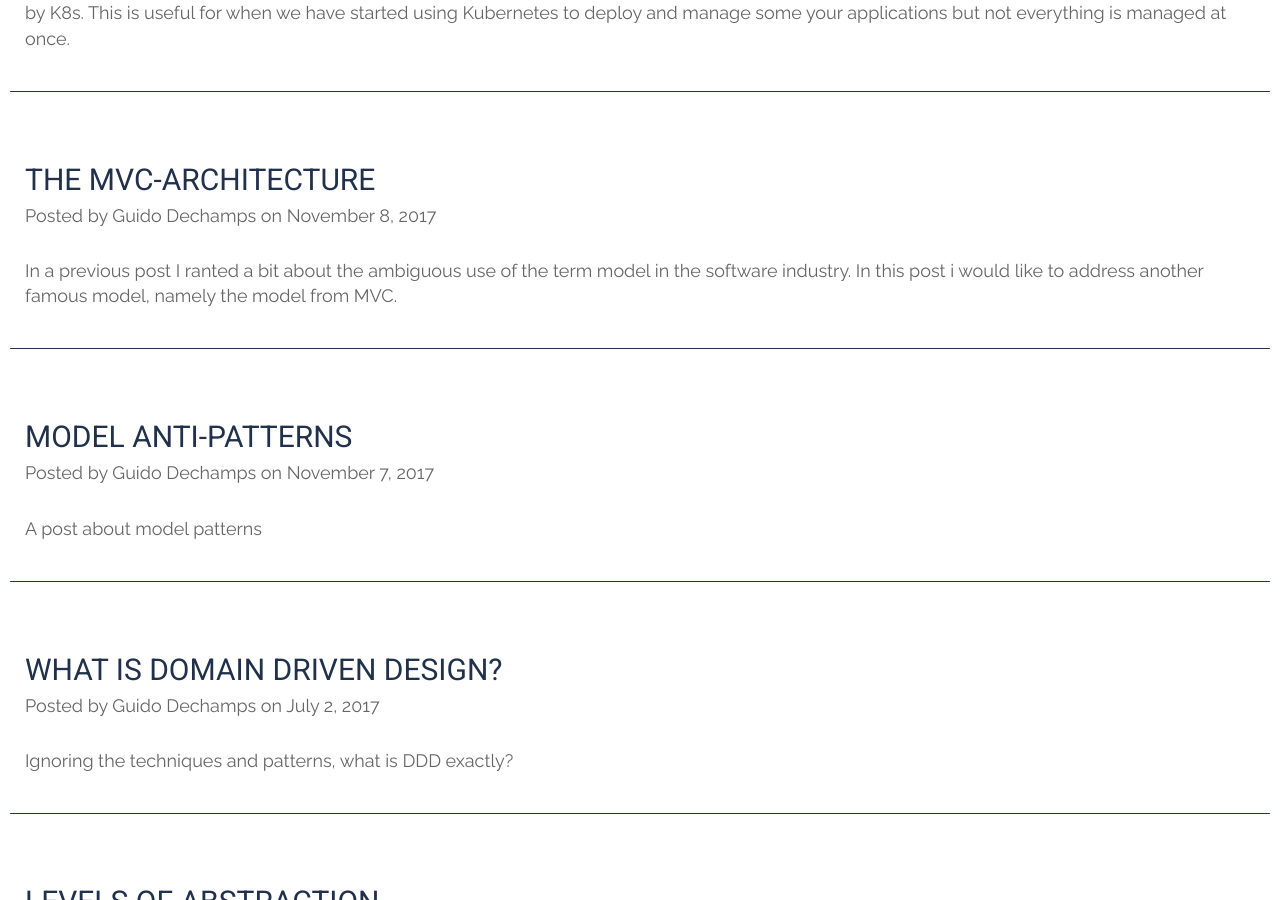
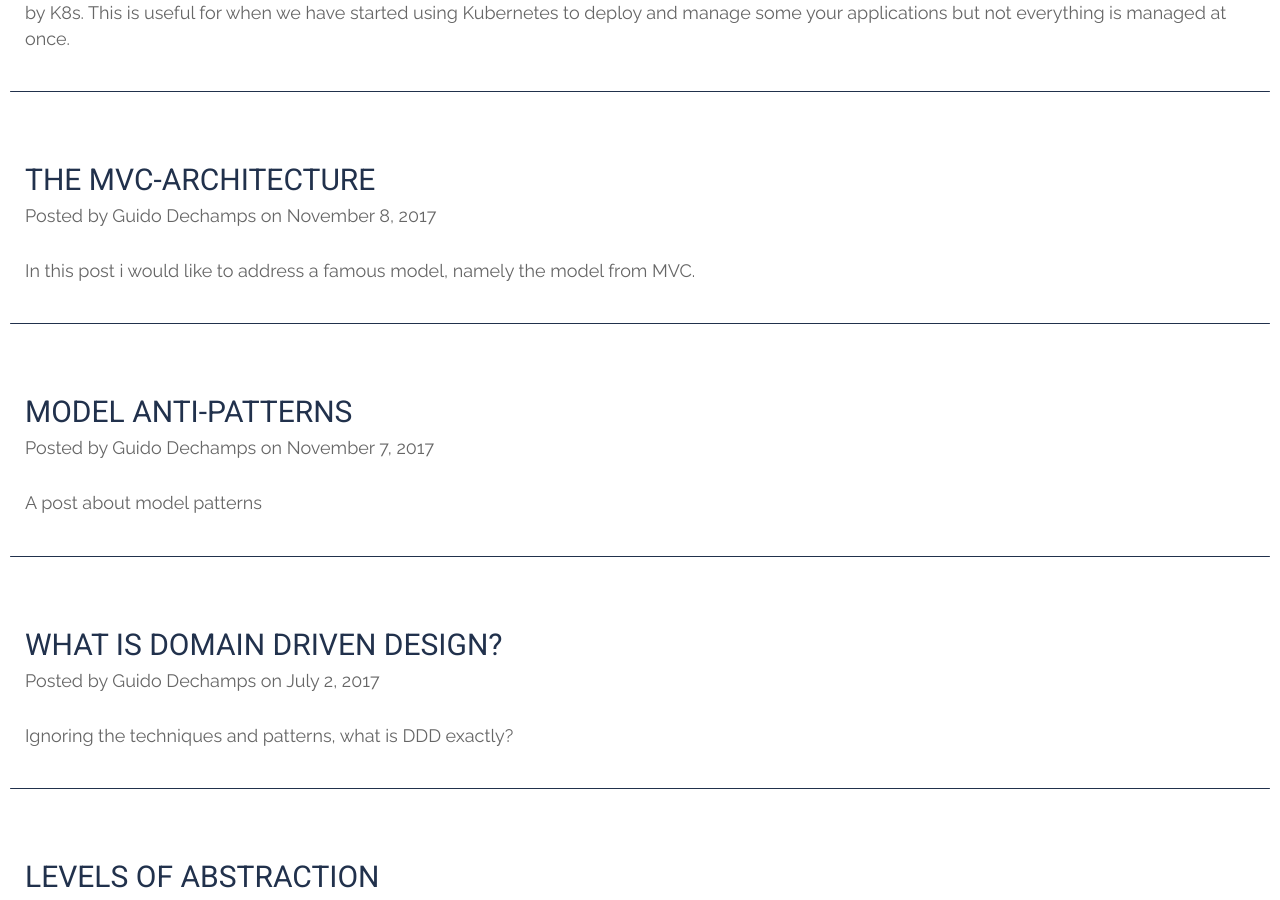
Before and after one commit to tripledio/tripledio.github.io, a Jekyll site: the page built from blog/index.html, in a window 1280 px wide and 900 px high, scrolled down 825 px. Built offline with Jekyll 4.4.1, drawn with Linux system fonts in a browser that asks for light colours; the list of posts is cut into pages by our own code.

Commit message:
Improve excerpts and image

```diff
--- a/_posts/2017-11-08-mvc-architecture.md
+++ b/_posts/2017-11-08-mvc-architecture.md
@@ -4,13 +4,13 @@ title: "The MVC-architecture"
 author: guido
 hideLogo: true
 header-img: "img/mvc-books.png"
-excerpt: In a previous post I ranted a bit about the ambiguous use of the term model in the software industry. In this post i would like to  address another famous model, namely the model from MVC.
+excerpt: In this post i would like to address a famous model, namely the model from MVC.
 ---
 # The MVC Architecture
 
 ## The M in MVC
 
-In a [previous](/07/11/2017/model-anti-patterns/)  [^map] post I ranted a bit about the ambiguous use of the term model in the software industry. In this post i would like to  address another famous model, namely the model from MVC.
+In the [model-anti-patterns](/07/11/2017/model-anti-patterns/)  [^map] post I ranted a bit about the ambiguous use of the term model in the software industry. In this post i would like to  address another famous model, namely the model from MVC.
 
 ## Model, View, Controller... But which model?
 
@@ -56,7 +56,7 @@ I think this combination gave rise to MVC as an architecture pattern. Which ofte
 
 In my earlier post [^map] I talked about the classic three tier architecture.
 
-![Classic layers](/img/classic-layers.png){:height="100%" width="100%":class="img-responsive"}
+![Classic layers](/img/classic-layers.png)
 
 
   Layer|Responsibility|
@@ -67,7 +67,7 @@ In my earlier post [^map] I talked about the classic three tier architecture.
 
 This generic architecture has the same goal as the MVC pattern, namely *separation of concerns*. Since both of them consist out of three elements, it is just a small step to think that they are related. Which, in my eyes, gives rise to a much encountered view that I call the MVC - architecture.
 
-![MVC-architecture](/img/mvc-architecture.png){:height="100%" width="100%":class="img-responsive"}
+![MVC-architecture](/img/mvc-architecture.png)
 
 
  Layer|MVC |Component|Responsibility|
@@ -107,7 +107,7 @@ I do **not** use my domain model as the model for MVC. The model for the view la
 
 So what does this look like? Let's put some more detail in our simple three tier architecture, moving into a hexagonal architecture.
 
-![MVC is a pattern for the front end](/img/mvc-frontend.png){:height="80%" width="80%":class="img-responsive"}
+![MVC is a pattern for the front end](/img/mvc-frontend.png)
 
 Here the UI layer has changed into a front end infrastructure layer, Supporting more than just the UI. The UI is an adapter like the rest api is. They both use the application use cases api. They both are just clients.
 
```
